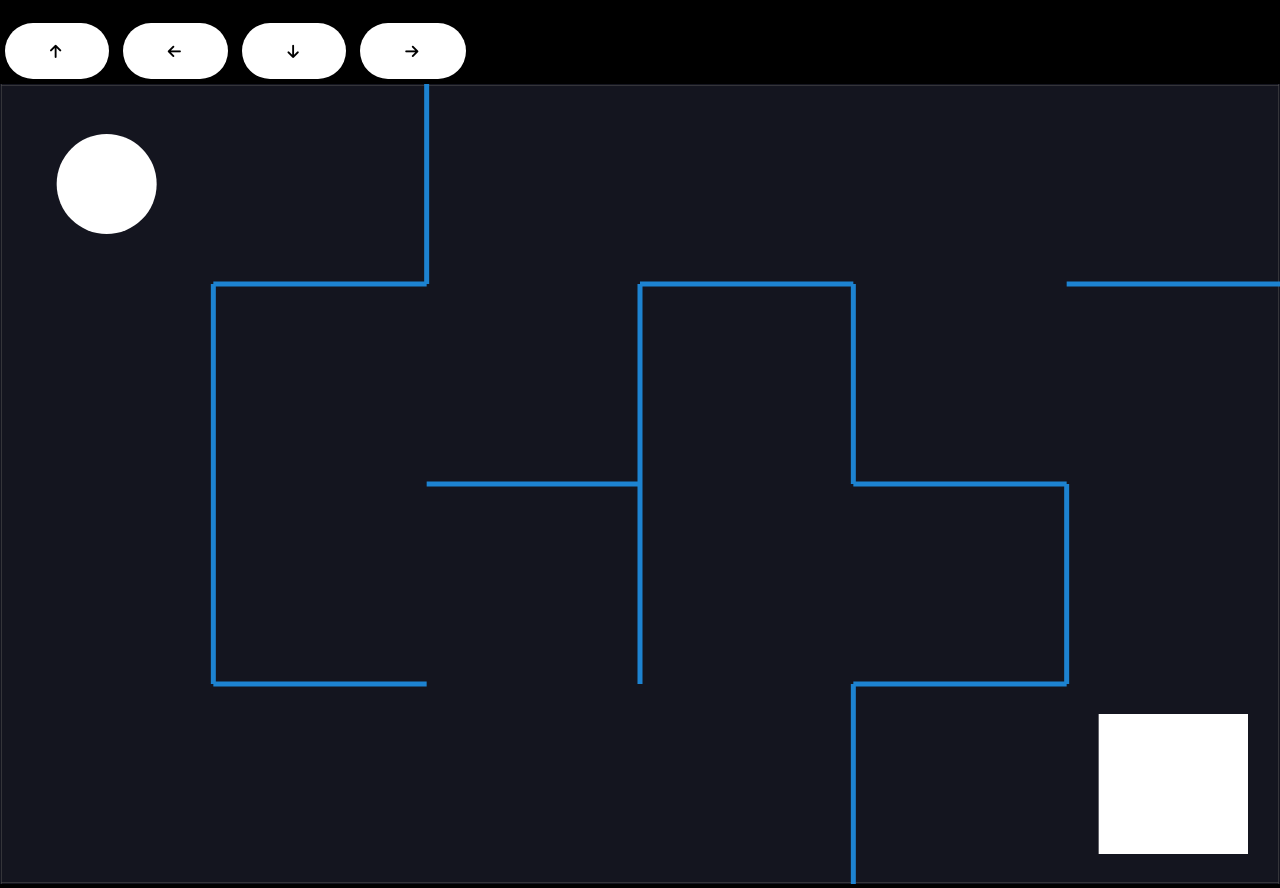
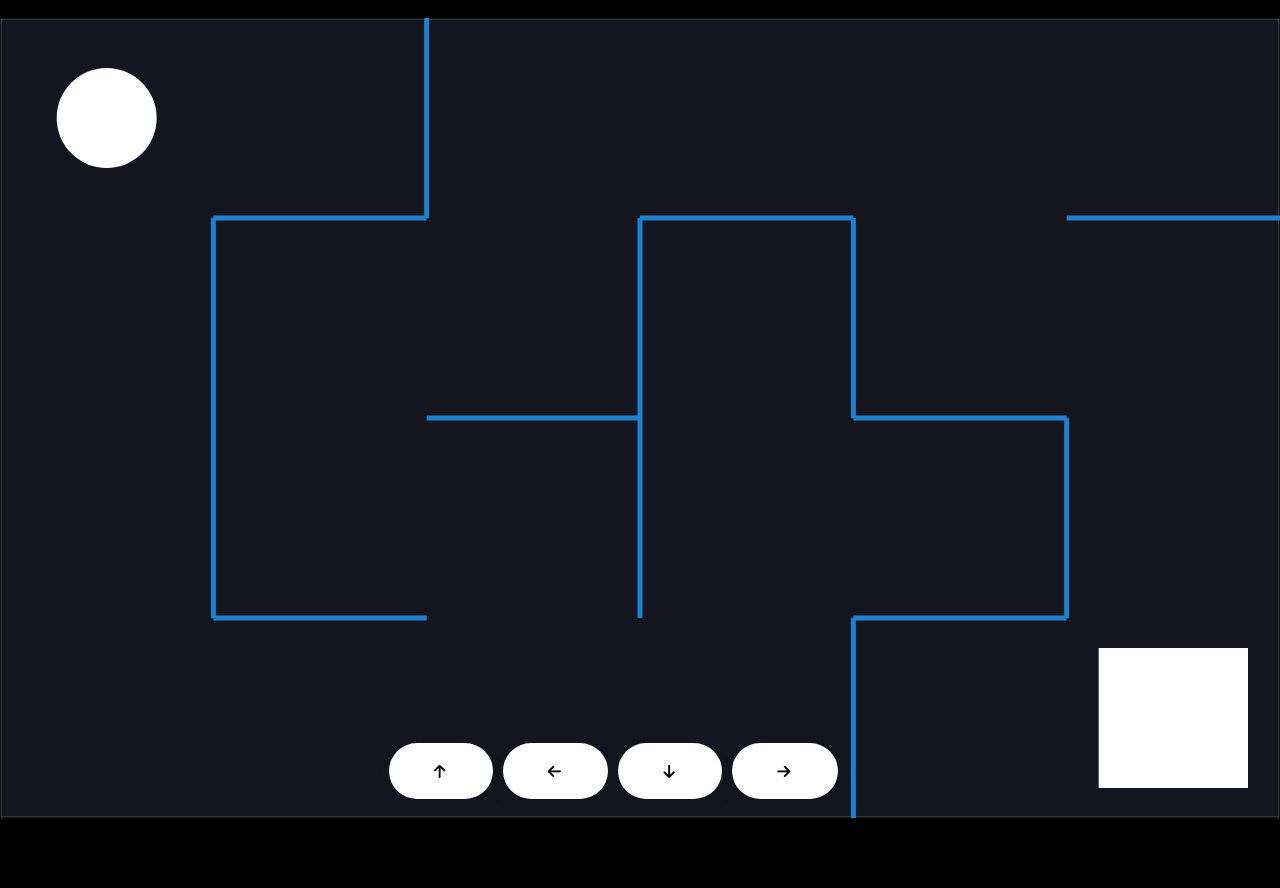
Before and after one commit to erfannayeb/Maze, a plain HTML site: page index.html in a window 1280 px wide. Both pictures are taken after a click on the button "EASY". After the commit the page ends 822 px from the top, so only its background shows below. Drawn offline with nearby package versions, Linux system fonts and the light colour scheme.

Commit message:
Update style.css

```diff
--- a/style.css
+++ b/style.css
@@ -39,7 +39,6 @@ img {
   height: 100vh;
   width: 100vw;
 }
-/* From cssbuttons.io */
 button {
   margin: 5px;
   padding: 1.3em 3em;
@@ -57,13 +56,20 @@ button {
   outline: none;
 }
 
-button:hover {
+.hover:hover {
   background-color: #1d83d1;
   box-shadow: 0px 15px 20px rgba(29, 131, 209, 0.4);
   color: #fff;
   transform: translateY(-7px);
 }
 
-button:active {
+.hover:active {
   transform: translateY(-1px);
 }
+#mobile-button {
+  position: absolute;
+  display: flex;
+  margin-top: 90vh;
+  margin-left: 30vw;
+  z-index: 1;
+}
```
